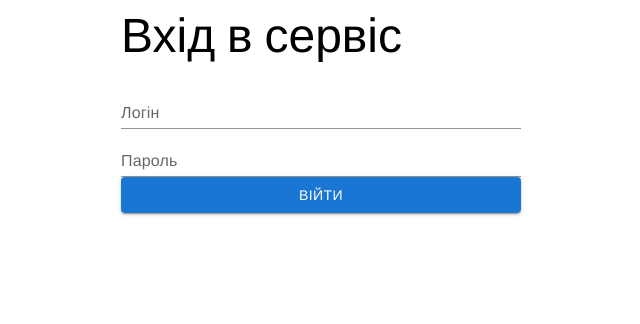
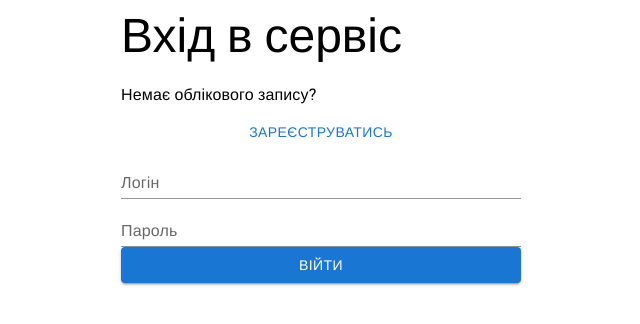
Before and after one commit to Margog-hub/todo-react, a React (Vite) app: page / in a window 1280 px wide. Shown: the top 324 px of the page, without its empty margins (319-959 px from the left). Built offline with nearby package versions, Linux system fonts and the light colour scheme; a web font is replaced by a local one.

Commit message:
добавлено умовний рендеринг

```diff
--- a/src/App.jsx
+++ b/src/App.jsx
@@ -9,12 +9,15 @@ import TextField from '@mui/material/TextField';
 import Stack from '@mui/material/Stack';
 
 function App() {
-
+const [isLoginForm, setIsLoginForm] = useState(true)
 const [data, setData] = useState('')
 const [pass, setPass] = useState('')
 
 const handleLogin =() => {
-  setData(Date.now())
+  setIsLoginForm(true)
+}
+const handleRegister =() => {
+  setIsLoginForm(false)
 }
 
 const handleChangeLogin =(e)=> {
@@ -27,16 +30,35 @@ const handleChangePass =(e)=> {
   return (
 
     <Stack sx={{ alignItems: 'center' }}>
-      <Stack sx={{ width: '400px' }} gap={2}>
 
+    {isLoginForm ?
+    <Stack sx={{ width: '400px' }} gap={2}>
     <Typography variant="h3" gutterBottom>
-        Вхід в сервіс {data}
+        Вхід в сервіс
       </Typography>
+      <Typography variant="subtitle1" gutterBottom>
+       Немає облікового запису?
+      </Typography>
+      <Button variant="text" onClick={handleRegister}>Зареєструватись</Button>
     <TextField id="login" label="Логін" variant="standard" onChange={handleChangeLogin} value ={data}/>
     <TextField id="password" label="Пароль" variant="standard" type="password"
     onChange={handleChangePass} value={pass}/>
-    <Button variant="contained"onChange={handleLogin} >Війти</Button>
-     </Stack>
+    <Button variant="contained"> Війти</Button>
+     </Stack>  :
+     <Stack sx={{ width: '400px' }} gap={2}>
+    <Typography variant="h3" gutterBottom>
+        Реєстрація
+      </Typography>
+      <Typography variant="subtitle1" gutterBottom>
+       Є обліковий запис?
+      </Typography>
+      <Button variant="text" onClick={handleLogin}>Війти</Button>
+    <TextField id="login" label="Логін" variant="standard" onChange={handleChangeLogin} value ={data}/>
+    <TextField id="password" label="Пароль" variant="standard" type="password"
+    onChange={handleChangePass} value={pass}/>
+    <Button variant="contained"> Зареєструватись</Button>
+     </Stack>}
+
     </Stack>
 
   )
```
